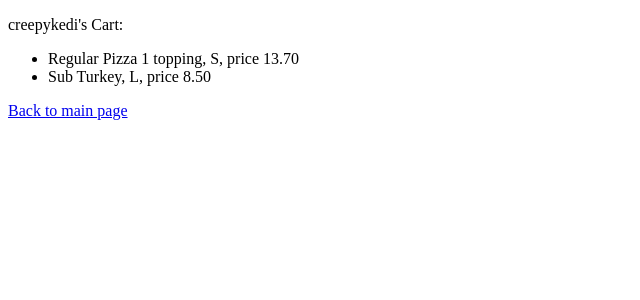
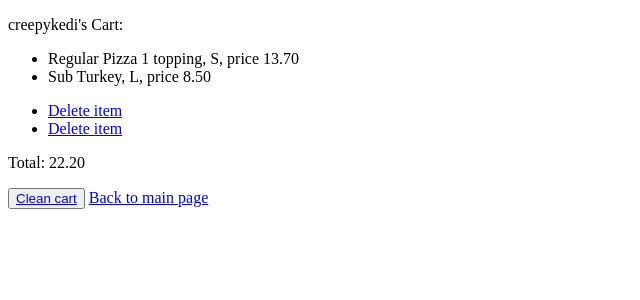
Before and after one commit to creepykedi/Django-Pizzeria, a Django app: page /cart in a window 1280 px wide. Shown: the top 300 px of the page, without its empty margins (0-640 px from the left). Run offline with Django 3.2, Linux system fonts and the light colour scheme; a user stored in the database is signed in; data comes from the database, SQL or seed files in the repository; both versions use the stored data as it was before the commit.

Commit message:
Add removal from cart

```diff
--- a/orders/admin.py
+++ b/orders/admin.py
@@ -2,7 +2,7 @@ from django.contrib import admin
 
 # Register your models here.
 from .models import PizzaType, Topping, DinnerPlatter, Sub, SicilianPizzaType, Pasta, Salad,\
-    Product, Customer, Order
+    Product, Order
 
 admin.site.register(PizzaType)
 admin.site.register(Topping)
@@ -12,5 +12,4 @@ admin.site.register(SicilianPizzaType)
 admin.site.register(Pasta)
 admin.site.register(Salad)
 admin.site.register(Product)
-admin.site.register(Customer)
 admin.site.register(Order)
--- a/orders/models.py
+++ b/orders/models.py
@@ -78,14 +78,6 @@ class Product(models.Model):
         return f"{self.name} {self.type}, {self.size}, price {self.price}"
 
 
-class Customer(models.Model):
-    customer = models.OneToOneField(User, null=True, blank=True, default=True, on_delete=models.CASCADE)
-    cart = models.ForeignKey(Product, null=True, blank=True, default=True, on_delete=models.CASCADE)
-
-    def __str__(self):
-        return f"{self.customer} cart: {self.cart}"
-
-
 class Order(models.Model):
     items = models.ManyToManyField(Product)
     date_ordered = models.DateTimeField(auto_now=True)
--- a/orders/templates/orders/cart.html
+++ b/orders/templates/orders/cart.html
@@ -9,12 +9,18 @@
     <ul>
     {% if orders_list %}
         {% for item in orders_list %}
-        <li> {{ item }}</li>
-            {% endfor %}
+        <li> {{ item }} </li>
+            {% endfor %}</ul>
+        <!-- Deleting through accessing id in this shopping cart -->
+        <ul>
+        {% for id in item_id %}
+          <li><a href="{% url 'delete_item' id %}">Delete item</a></li>
+        {% endfor %}</ul>
+        <p>Total: {{ total_price }}</p>
+        <button><a href="{% url 'clean_cart'%}">Clean cart</a></button>
     {% else %}
         <p>Your shopping car is empty!</p>
     {% endif %}
-    </ul>
     <a href="{% url "menu" %}">Back to main page</a>
 </body>
 </html>
--- a/orders/urls.py
+++ b/orders/urls.py
@@ -1,11 +1,19 @@
 from django.urls import path
 
 from . import views
+
+from .views import (
+    delete_from_cart,
+    cart_view,
+    clean_cart
+)
 
 urlpatterns = [
     path("", views.menu, name="menu"),
     path("login", views.login_view, name="login"),
     path("logout", views.logout_view, name="logout"),
     path("signup", views.signup_view, name="signup"),
-    path('cart', views.cart_view, name='cart')
+    path('cart', views.cart_view, name='cart'),
+    path(r'item/delete/(?P<item_id>[-\w]+)/$', delete_from_cart, name='delete_item'),
+    path(r'cart/clear', clean_cart, name='clean_cart'),
 ]
--- a/orders/views.py
+++ b/orders/views.py
@@ -1,17 +1,16 @@
+from django.contrib.auth.decorators import login_required
 from django.http import HttpResponse, HttpResponseRedirect
 from django.urls import reverse
 from django.shortcuts import render, redirect, get_object_or_404
-from .models import PizzaType, Topping, Sub, SicilianPizzaType, Pasta, Salad, DinnerPlatter, Customer, Product, Order
+from .models import PizzaType, Topping, Sub, SicilianPizzaType, Pasta, Salad, DinnerPlatter, Product, Order
 from django.db.utils import OperationalError
 from django.contrib.auth import login, logout, authenticate
 from django.contrib.auth.forms import UserCreationForm, AuthenticationForm
 from django.contrib import messages
 # Create your views here.
 try:
-
     def menu(request):
-       # if not request.user.is_authenticated:
-       #    return render(request, "users/login.html", {"message": None})
+        sub = Product.objects.filter(name='Sub')
         context = {
             "menu": PizzaType.objects.all(),
             "toppings": Topping.objects.all(),
@@ -22,7 +21,8 @@ try:
             "salad": Salad.objects.all(),
             "platter": DinnerPlatter.objects.all(),
             "user": request.user,
-            "users": render(request, 'users/login.html')
+            "users": render(request, 'users/login.html'),
+            "sub": sub,
         }
         return render(request, "orders/menu.html", context)
 
@@ -62,33 +62,61 @@ except OperationalError:
 
 def add_to_cart(request, **kwargs):
     # get the user id
-    user = get_object_or_404(Customer, user=request.user)
+  #  user = get_object_or_404(Customer, user=request.user)
     # filter products by id
     product = Product.objects.filter(id=kwargs.get('item_id', "")).first()
     # create order item of selected product
     order_item, status = Order.objects.get_or_create(items=product)
     # create order associated with the user
-    user_order, status = Order.objects.get_or_create(owner=user, fulfilled=status)
+    user_order, status = Order.objects.get_or_create(owner=request.user.id, fulfilled=status)
     user_order.items.add(order_item)
     messages.info(request, "item added to cart")
+
 
 
 def cart_view(request):
     order = Order.objects.filter(owner=request.user.id, fulfilled=False)
     owner = request.user.username
     orders_list = []
+    total_price = []
+    item_id = []
+
     # if order exists
     if order:
         for order in order:
+            # adding id in this Order
+            item_id.extend([order.id])
             user_order = order
             # access order items
             user_order_items = user_order.items.all()
             # add them to the list
             orders_list.extend(product for product in user_order_items)
+            total_price.extend(product.price for product in user_order_items)
+    # calculating cart total
+    total_price = sum(total_price)
 
     context = {
         "owner": owner,
         "order": order,
         "orders_list": orders_list,
+        "total_price": total_price,
+        "item_id": item_id
     }
     return render(request, "orders/cart.html", context)
+
+
+@login_required()
+def delete_from_cart(request, item_id):
+    item_to_delete = Order.objects.filter(owner=request.user.id, fulfilled=False, pk=item_id)
+    if item_to_delete.exists():
+        item_to_delete[0].delete()
+    return redirect(reverse('cart'))
+
+
+@login_required()
+def clean_cart(request):
+    delete = Order.objects.filter(owner=request.user.id, fulfilled=False)
+    if delete.exists():
+        for item in delete:
+            item.delete()
+    return redirect(reverse('cart'))
```
Also changed, not shown: orders/templates/orders/menu.html (+13 -0 lines), db.sqlite3, orders/migrations/0018_delete_customer.py (added).
